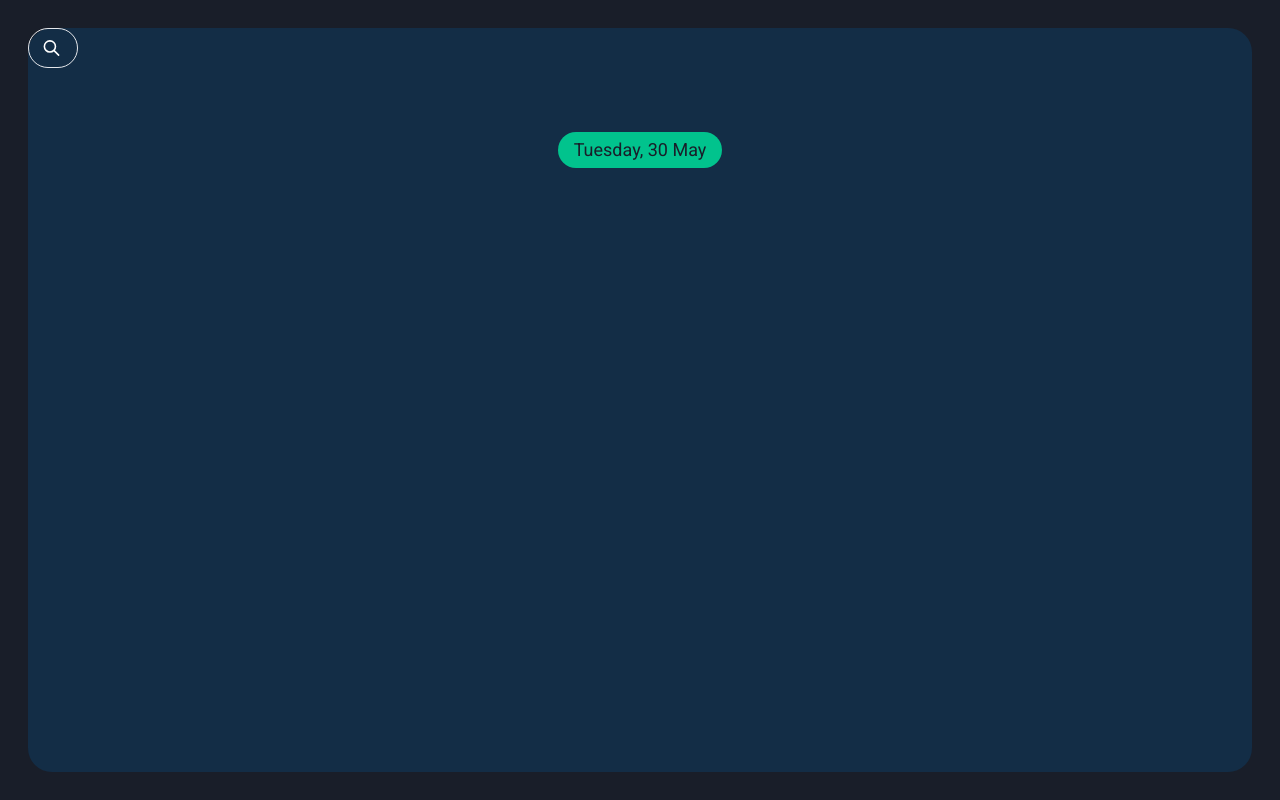
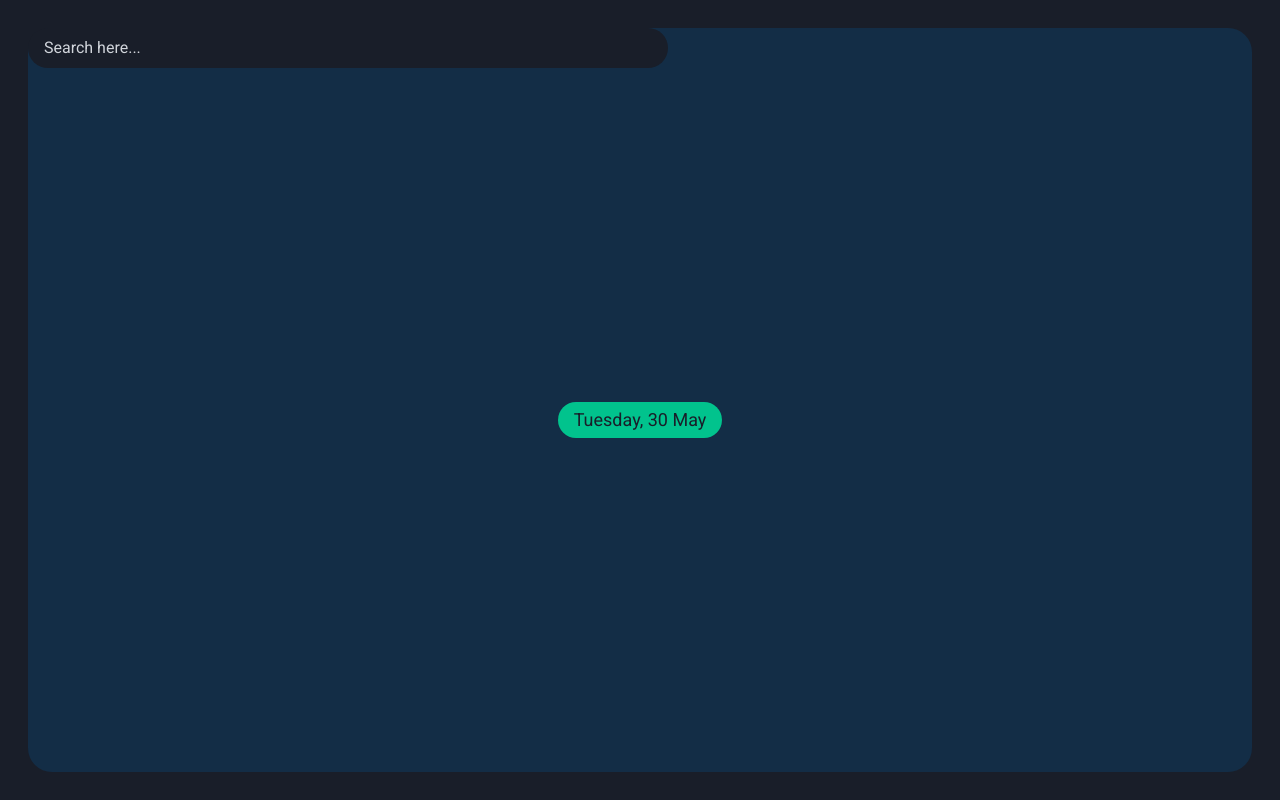
Before and after one commit to BeeAwwad/Weather_App, a React (Vite) app: page / in a window 1280 px wide. Built offline with nearby package versions, Linux system fonts and the light colour scheme; a web font is replaced by a local one.

Commit message:
Change input area to somthing simple

```diff
--- a/index.html
+++ b/index.html
@@ -6,8 +6,8 @@
     <meta name="viewport" content="width=device-width, initial-scale=1.0" />
     <title>Weather App</title>
   </head>
-  <body class="h-screen w-screen bg-dark-third">
-    <div id="root" class="h-full"></div>
+  <body class="h-full w-screen bg-dark-third">
+    <div id="root" class="h-screen"></div>
     <script type="module" src="/src/main.jsx"></script>
   </body>
 </html>
--- a/package.json
+++ b/package.json
@@ -11,7 +11,7 @@
     "deploy": "gh-pages -d dist"
   },
   "dependencies": {
-    "@material-tailwind/react": "^2.0.1",
+    "@tailwindcss/typography": "^0.5.9",
     "axios": "^1.4.0",
     "react": "^18.2.0",
     "react-dom": "^18.2.0"
--- a/src/components/search.jsx
+++ b/src/components/search.jsx
@@ -4,28 +4,15 @@ function Search(props) {
   const { location, setLocation, searchLocation } = props;
 
   return (
-    <div className="absolute  text-white">
+    <div className="absolute w-1/2 text-dark-mode">
       <input
+      className="w-full px-4 py-2 rounded-3xl text-dark-second placeholder-gray-300 bg-dark-home focus:outline-none focus:bg-dark-second focus:bg-opacity-20"
         value={location}
         onChange={(event) => setLocation(event.target.value)}
         onKeyDown={searchLocation}
         type="text"
-        className='peer cursor-pointer relative z-10 h-10 w-10 rounded-full border bg-transparent pl-12 outline-none focus:w-full focus:cursor-text focus:bg-transparent focus:pl-16 focus:pr-4'
+        placeholder="Search here..."
       />
-      <svg
-        xmlns="http://www.w3.org/2000/svg"
-        className='absolute inset-y-0 my-auto h-8 w-12 border-r border-transparent dark-second px-3.5 peer-focus:border-dark-second peer-focus:stroke-dark-second'
-        fill="none"
-        viewBox="0 0 24 24"
-        stroke="currentColor"
-        strokeWidth="2"
-      >
-        <path
-          strokeLinecap="round"
-          strokeLinejoin="round"
-          d="M21 21l-6-6m2-5a7 7 0 11-14 0 7 7 0 0114 0z"
-        />
-      </svg>
     </div>
   );
 }
--- a/src/components/toppart.jsx
+++ b/src/components/toppart.jsx
@@ -33,7 +33,8 @@ function TopPart(props) {
   ];
 
   return (
-    <div className="text-white flex flex-col items-center bg-dark-mode w-full h-full rounded-3xl">
+    <div className="text-white flex bg-dark-mode w-full h-full rounded-3xl">
+      <div className="my-auto flex flex-col items-center grow">
       <div className="mt-10 mb-6 mx-5 p-4 text-3xl font-semibold">
         <h2>{city}</h2>
       </div>
@@ -60,6 +61,7 @@ function TopPart(props) {
         ) : null}
       </div>
       <BottomPart data={data} />
+      </div>
     </div>
   );
 }
--- a/tailwind.config.js
+++ b/tailwind.config.js
@@ -1,38 +1,41 @@
 /** @type {import('tailwindcss').Config} */
 export default {
-  content: [
-    "./index.html",
-    "./src/**/*.{js,ts,jsx,tsx}",
-  ],
+  content: ["./index.html", "./src/**/*.{js,ts,jsx,tsx}"],
   theme: {
     extend: {
+      colors: {
+        "dark-mode": "#132D46", // Dark Mode Color home
+        "dark-home": "#191E29", // Dark Mode Color components
+        "dark-second": "#01C38D", // Dark Mode Color secondary
+        "dark-third": "#696E79", // Dark Mode Color secondary
+      },
       backgroundColor: {
-        'dark-mode': '#132D46', // Dark Mode Color home
-        'dark-home': '#191E29', // Dark Mode Color components
-        'dark-second': '#01C38D', // Dark Mode Color secondary
-        'dark-third': '#696E79', // Dark Mode Color secondary
+        "dark-mode": "#132D46", // Dark Mode Color home
+        "dark-home": "#191E29", // Dark Mode Color components
+        "dark-second": "#01C38D", // Dark Mode Color secondary
+        "dark-third": "#696E79", // Dark Mode Color secondary
       },
       textColor: {
-        'dark-mode': '#132D46', // Dark Mode Color home
-        'dark-home': '#191E29', // Dark Mode Color components
-        'dark-second': '#01C38D', // Dark Mode Color secondary
-        'dark-third': '#696E79', // Dark Mode Color secondary
+        "dark-mode": "#132D46", // Dark Mode Color home
+        "dark-home": "#191E29", // Dark Mode Color components
+        "dark-second": "#01C38D", // Dark Mode Color secondary
+        "dark-third": "#696E79", // Dark Mode Color secondary
       },
       fontFamily: {
-        'custom' : ['Roboto', 'sans-serif']
+        custom: ["Roboto", "sans-serif"],
       },
       borderColor: {
-        'dark-mode': '#132D46', // Dark Mode Color home
-        'dark-home': '#191E29', // Dark Mode Color components
-        'dark-second': '#01C38D', // Dark Mode Color secondary
-        'dark-third': '#696E79', // Dark Mode Color secondary
+        "dark-mode": "#132D46", // Dark Mode Color home
+        "dark-home": "#191E29", // Dark Mode Color components
+        "dark-second": "#01C38D", // Dark Mode Color secondary
+        "dark-third": "#696E79", // Dark Mode Color secondary
       },
       fontSize: {
-        'large': '12rem',
-        'extra': '16rem',
-        'crazy': '20rem',
+        large: "12rem",
+        extra: "16rem",
+        crazy: "20rem",
       },
     },
   },
   plugins: [],
-}
+};
```
Also changed, not shown: vite.config.js (+4 -4 lines), public/weather_icon.svg, 1 other file (tests, documents, lock files or other folders).
